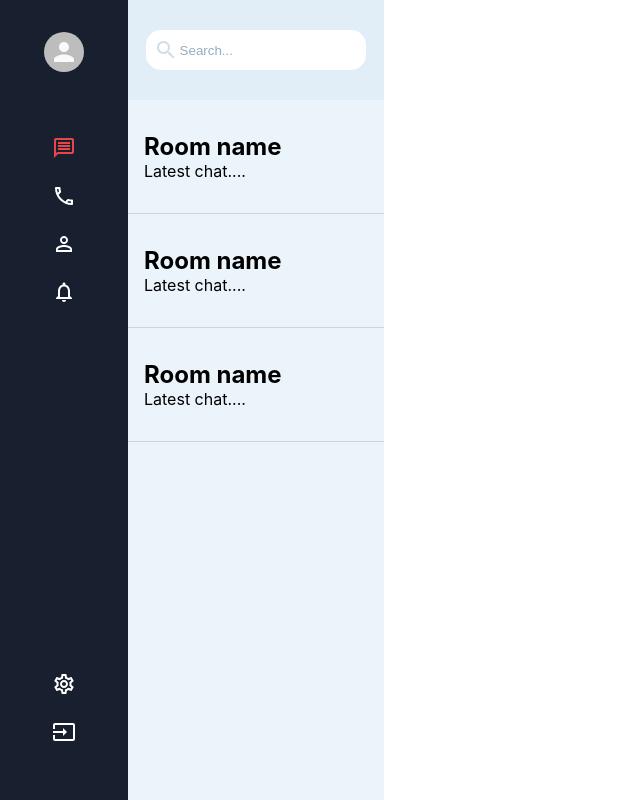
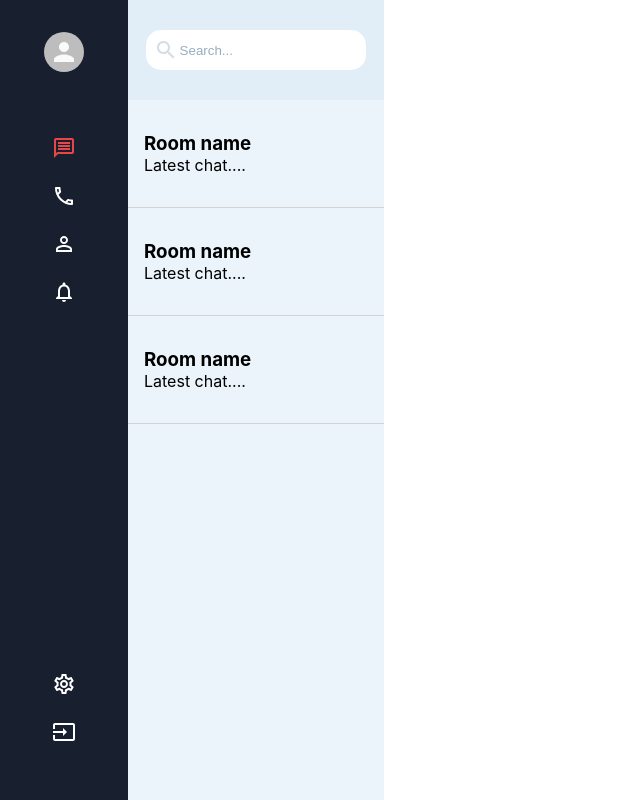
Before and after one commit to jremy813/chatme, a React (Create React App) app: page / in a window 1280 px wide. Shown: the whole page, without its empty margins (0-640 px from the left). Built offline with nearby package versions, Linux system fonts and the light colour scheme.

Commit message:
changed room component styling

```diff
--- a/src/Room.css
+++ b/src/Room.css
@@ -7,7 +7,7 @@
 }
 
 .room > p,
-h2 {
+h3 {
   margin-left: 1rem;
 }
 
--- a/src/Room.js
+++ b/src/Room.js
@@ -4,7 +4,7 @@ import "./Room.css";
 function Room() {
   return (
     <div className="room">
-      <h2>Room name</h2>
+      <h3>Room name</h3>
       <p>Latest chat....</p>
     </div>
   );
```
